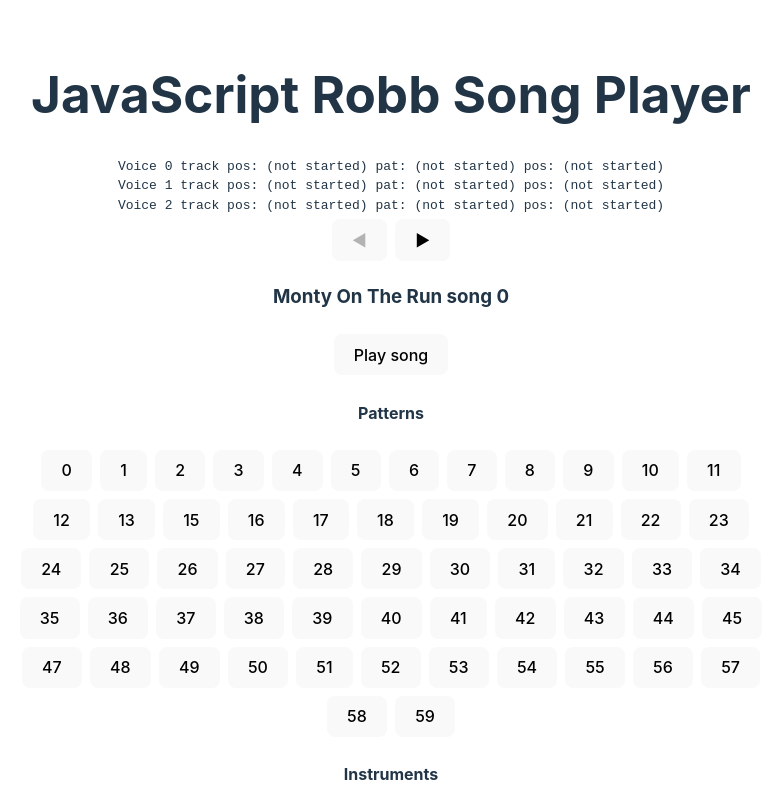
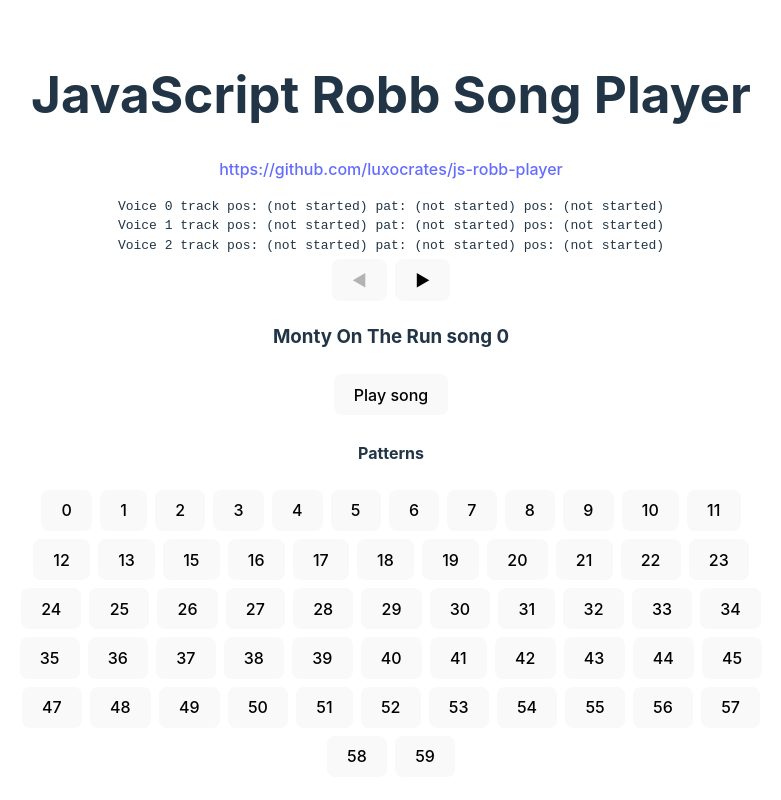
Before and after one commit to luxocrates/js-robb-player, a React (Vite) app: page / in a window 1280 px wide. Shown: the top 800 px of the page, without its empty margins (249-1030 px from the left). Built offline with nearby package versions, Linux system fonts and the light colour scheme.

Commit message:
Links to/from GitHub Pages

```diff
--- a/src/react/Page.tsx
+++ b/src/react/Page.tsx
@@ -34,6 +34,11 @@
   return (
     <>
       <h1>JavaScript Robb Song Player</h1>
+      <p>
+        <a href="https://github.com/luxocrates/js-robb-player">
+          https://github.com/luxocrates/js-robb-player
+        </a>
+      </p>
       {/* Need a way to shut the SID up first */}
       {/* <button onClick={stop}>Stop</button> */}
 
```
Also changed, not shown: 1 other file (tests, documents, lock files or other folders).
